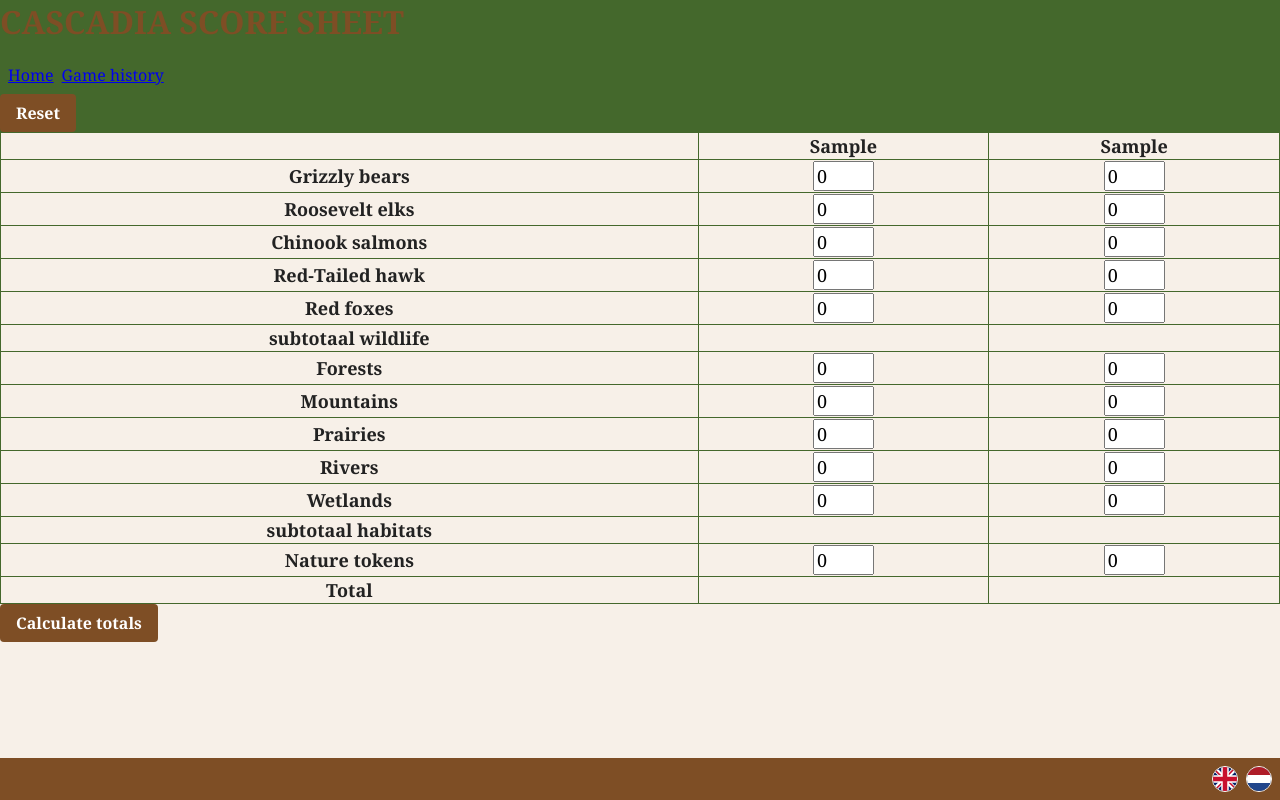
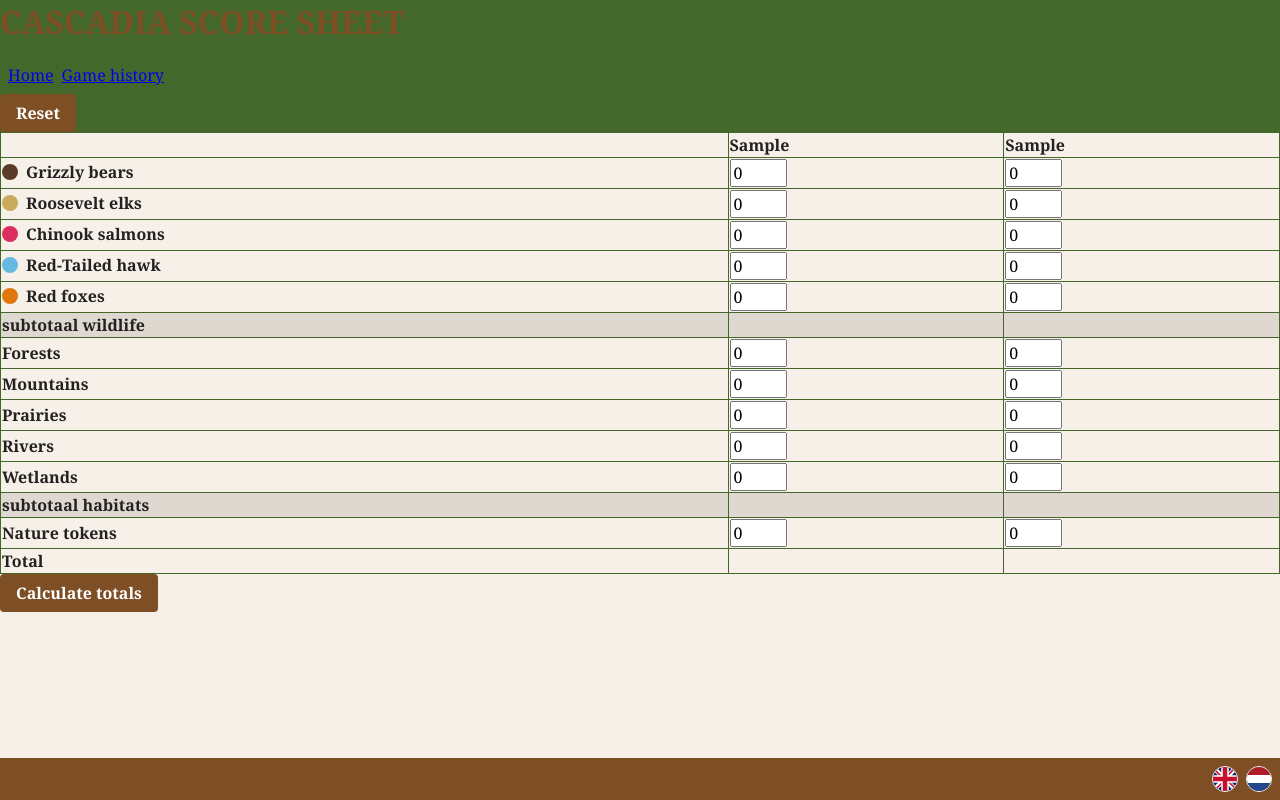
Before and after one commit to awolkers/cascadia-scoresheet, a Nuxt app: page / in a window 1280 px wide. Both pictures are taken after typing "Sample", "Sample" into the empty fields and a click on the button "Start new game". Built offline with nearby package versions, Linux system fonts and the light colour scheme.

Commit message:
added wildlife tile

```diff
--- a/components/ScoreSheet.vue
+++ b/components/ScoreSheet.vue
@@ -43,9 +43,10 @@
       </thead>
 
       <tbody>
-        <template v-for="section in ['wildlife', 'habitats']" :key="section">
-          <tr v-for="(scores, animal) in store.scoreSheet[section]" :key="animal">
-            <th>{{ $t(`${section}.${animal}`, 2) }}</th>
+        <tr v-for="(scores, animal) in store.scoreSheet.wildlife" :key="animal">
+          <th>
+            <WildLifeTile :animal="animal" />
+          </th>
           <td v-for="(score, index) in scores" :key="index">
             <input
               v-model.number="score.score"
@@ -60,13 +61,38 @@
             <template v-if="typeof score.bonus === 'number'">{{ score.bonus }}</template>
           </td>
         </tr>
-          <tr>
-            <th>subtotaal {{ section }}</th>
-            <td v-for="(score, index) in store.scoreSheet.totals[section]" :key="index">
+        <tr :class="$style['score-sheet__subtotal']">
+          <th>subtotaal wildlife</th>
+          <td v-for="(score, index) in store.scoreSheet.totals.wildlife" :key="index">
             {{ score }}
           </td>
         </tr>
-        </template>
+
+        <tr v-for="(scores, habitat) in store.scoreSheet.habitats" :key="habitat">
+          <th>
+            {{ $t(`habitats.${habitat}`, 2) }}
+          </th>
+          <td v-for="(score, index) in scores" :key="index">
+            <input
+              v-model.number="score.score"
+              :disabled="store.isGameFinished"
+              type="number"
+              max="99"
+              step="1"
+              min="0"
+              required
+              @focus="onFocusHandler"
+            />
+            <template v-if="typeof score.bonus === 'number'">{{ score.bonus }}</template>
+          </td>
+        </tr>
+        <tr :class="$style['score-sheet__subtotal']">
+          <th>subtotaal habitats</th>
+          <td v-for="(score, index) in store.scoreSheet.totals.habitats" :key="index">
+            {{ score }}
+          </td>
+        </tr>
+
         <tr>
           <th>{{ $t('tokens.nature', 2) }}</th>
           <td v-for="(score, index) in store.scoreSheet.natureTokens" :key="index">
@@ -85,7 +111,7 @@
       </tbody>
 
       <tfoot>
-        <tr>
+        <tr :class="$style['score-sheet__total']">
           <th>Total</th>
           <td
             v-for="(score, index) in store.scoreSheet.totals.total"
@@ -120,8 +146,14 @@
 .score-sheet td,
 .score-sheet th {
   border: 1px solid var(--color-secondary);
-  font-size: clamp(0.75rem, 0.1875rem + 2.5vw, 1.125rem);
-  text-align: center;
+  font-size: clamp(0.75rem, 0.1875rem + 2.5vw, 1rem);
+  /* text-align: center; */
+  text-align: left;
+}
+
+.score-sheet__subtotal td,
+.score-sheet__subtotal th {
+  background: rgba(0, 0, 0, 0.1);
 }
 
 .score-sheet__winner {
--- /dev/null
+++ b/components/WildLifeTile.vue
@@ -0,0 +1,50 @@
+<script setup lang="ts">
+interface Props {
+  animal: string;
+}
+
+defineProps<Props>();
+</script>
+
+<template>
+  <div :class="[$style['wildlife-tile'], $style[`wildlife-tile--${animal}`]]">
+    <span :class="$style['wildlife-tile__bullet']"></span>
+    <span :class="$style['wildlife-tile__label']">{{ $t(`wildlife.${animal}`, 2) }}</span>
+  </div>
+</template>
+
+<style module>
+.wildlife-tile {
+  --wildlife-animal-color: transparent;
+  display: inline-flex;
+  align-items: center;
+  gap: 0.5em;
+}
+
+.wildlife-tile__bullet {
+  background: var(--wildlife-animal-color);
+  width: 1em;
+  height: 1em;
+  border-radius: 50%;
+}
+
+.wildlife-tile--bear {
+  --wildlife-animal-color: var(--color-wildlife-bear);
+}
+
+.wildlife-tile--elk {
+  --wildlife-animal-color: var(--color-wildlife-elk);
+}
+
+.wildlife-tile--salmon {
+  --wildlife-animal-color: var(--color-wildlife-salmon);
+}
+
+.wildlife-tile--hawk {
+  --wildlife-animal-color: var(--color-wildlife-hawk);
+}
+
+.wildlife-tile--fox {
+  --wildlife-animal-color: var(--color-wildlife-fox);
+}
+</style>
```
Lines whose indentation alone changed are shown as unchanged.
